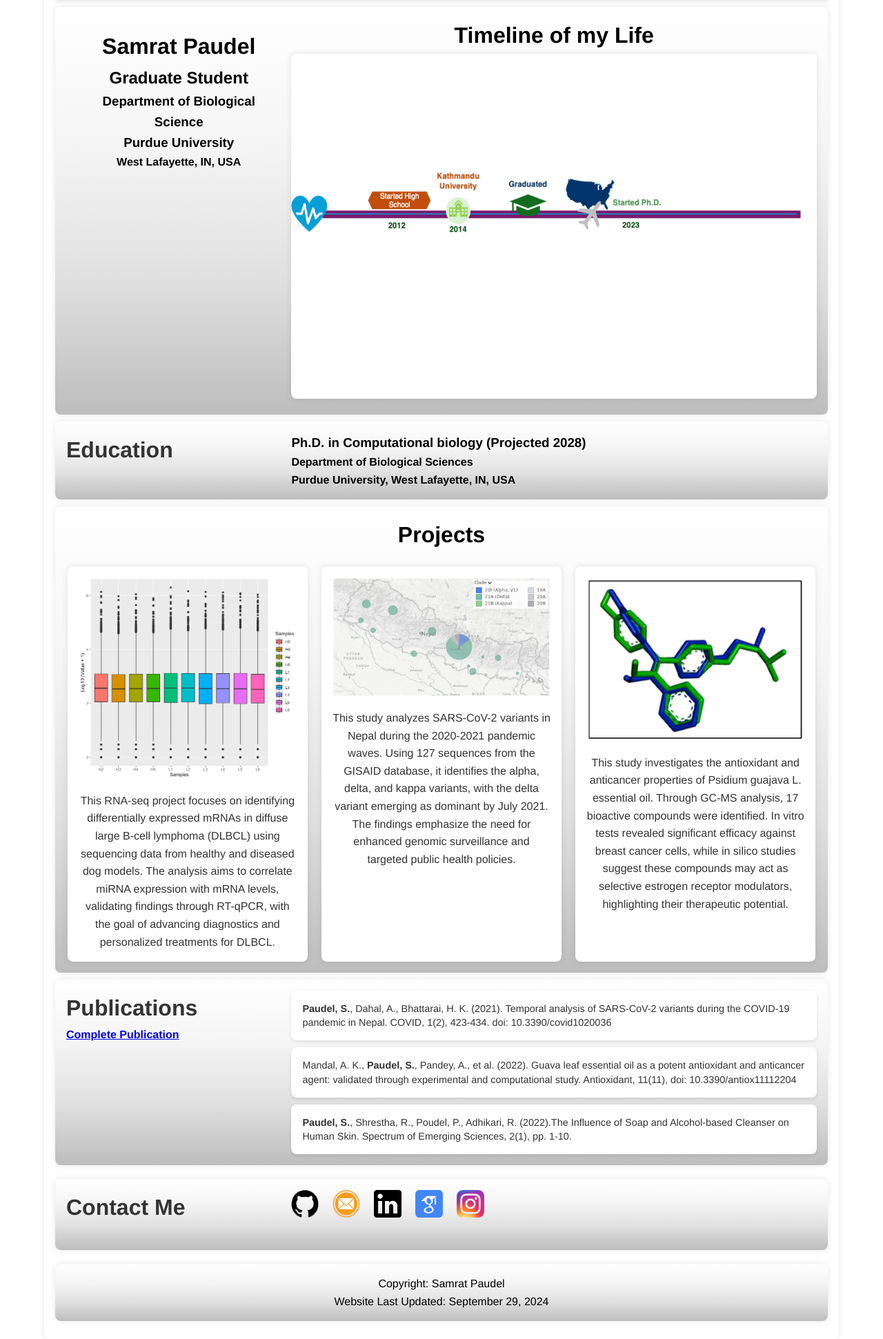
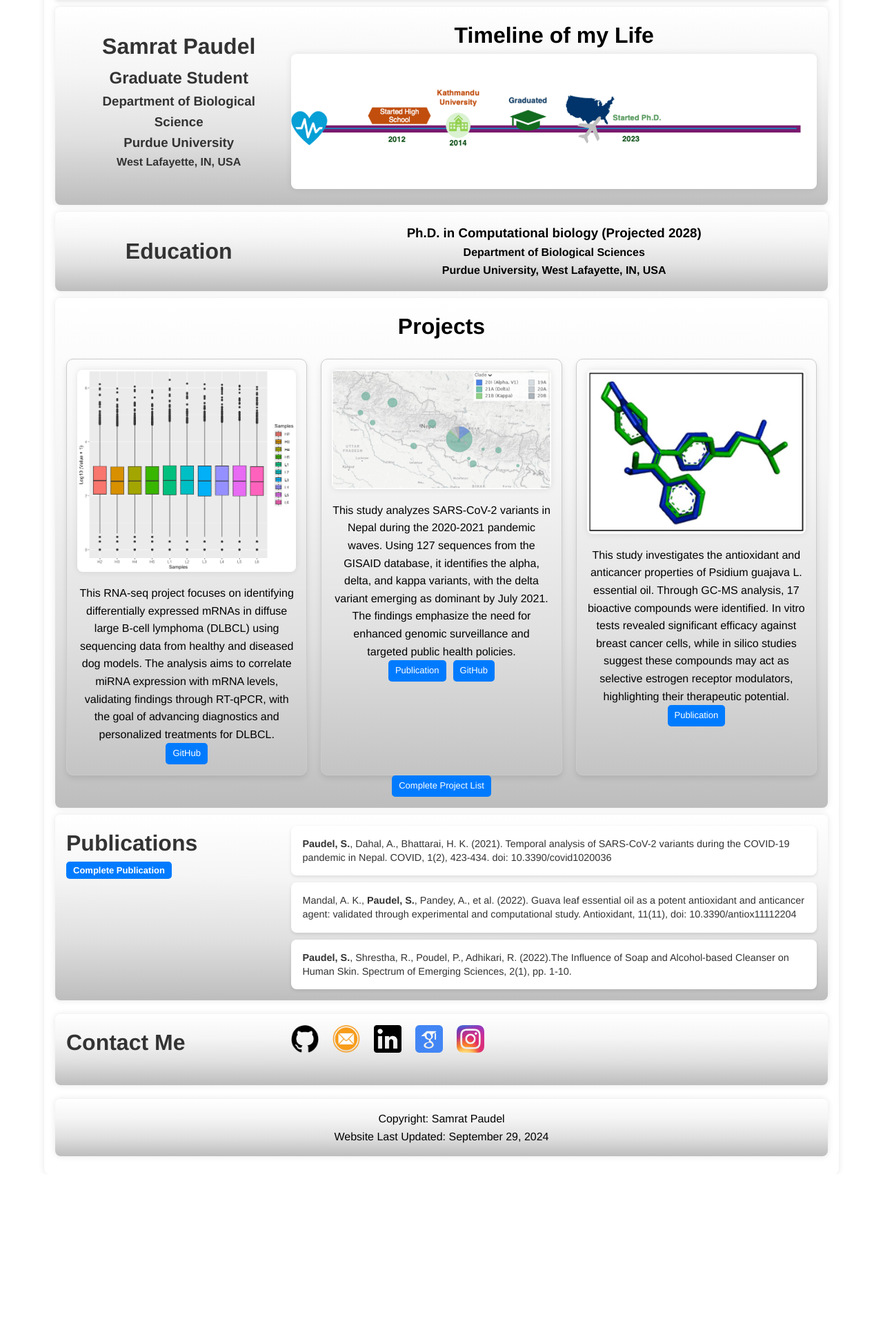
Before and after one commit to paudelsam/paudelsam.github.io, a PHP site: page / in a window 1280 px wide. Shown: the part 137-2078 px from the top of the page at 69% size. After the commit the page ends 1813 px from the top, so only its background shows below. Run offline with PHP 8.4, Linux system fonts and the light colour scheme.

Commit message:
Add files via upload

```diff
--- a/css/style.css
+++ b/css/style.css
@@ -96,82 +110,39 @@ header .button button:hover {
     color: #555;
 }
 
-/* Button styles */
-.button {
+/* Flexbox layout for about_me and education containers */
+.about_me, .education {
     display: flex;
-    gap: 10px;
-}
-
-.button button {
-    background-color: #007BFF; /* Bootstrap primary color */
-    color: white;
-    border: none;
-    padding: 10px 15px;
-    border-radius: 5px;
-    cursor: pointer;
-    font-size: 1rem;
-    transition: background-color 0.3s ease;
-}
-
-/* Button hover effect */
-.button button:hover {
-    background-color: #0056b3; /* Darker blue on hover */
-}
-
-/* Flexbox layout for about_me container */
-.about_me {
-    display: flex;
-    margin: 10px 0; /* Space between blocks */
+  margin: 10px 0;
     background: var(--gradient);
     padding: 16px;
     border-radius: 8px;
     box-shadow: 0 0 10px rgba(0, 0, 0, 0.1);
 }
 
-/* About Me Section: 30% width */
-.about_me .heading {
-    text-align: center;
-    flex: 0 0 30%; /* Fixed 30% width */
+.about_me .heading, .education .heading {
+  flex: 0 0 30%;
     padding: 16px;
-}
-
-/* Timeline Section: 70% width */
-.about_me .timeline {
-    flex: 0 0 70%; /* Fixed 70% width */
+  font-weight: bold;
+  color: #333;
   text-align: center;
 }
 
-.timeline img {
-    width: 100%; /* Full width for images */
-    border-radius: 8px; /* Consistent rounded corners */
-    box-shadow: 0 0 10px rgba(0, 0, 0, 0.1);
+.about_me .timeline, .education .content {
+  flex: 0 0 70%;
+  text-align: center;
 }
 
-/* Education Section */
-.education {
-    display: flex;
-    margin: 10px 0; /* Space between blocks */
-    background: var(--gradient);
-    padding: 16px;
+.timeline img, .project-image {
+  width: 100%;
     border-radius: 8px;
     box-shadow: 0 0 10px rgba(0, 0, 0, 0.1);
-}
-
-.education .heading {
-    flex: 0 0 30%; /* Fixed 30% width */
-    font-weight: bold;
-    padding-right: 10px; /* Space between heading and content */
-    color: #333; /* Darker color for better readability */
-}
-
-.education .content {
-    flex: 1; /* Takes remaining space */
 }
 
 /* Projects Section */
 .projects {
     text-align: center;
-    margin: 10px 0; /* Space between blocks */
+  margin: 10px 0;
     background: var(--gradient);
     padding: 16px;
     border-radius: 8px;
@@ -179,162 +150,150 @@ header .button button:hover {
 }
 
 .projects-heading {
-    font-size: 2rem; /* Adjust the size of the heading */
-    margin-bottom: 20px; /* Space below the heading */
+  font-size: 2rem;
+  margin-bottom: 20px;
 }
 
 .project-container {
-    display: flex;
-    justify-content: center; /* Center the project boxes */
-    flex-wrap: wrap; /* Allow wrapping to the next line */
-    gap: 20px; /* Space between project boxes */
+  display: grid;
+  grid-template-columns: repeat(auto-fit, minmax(300px, 1fr));
+  gap: 20px;
 }
 
 .project-box {
-    background-color: #ffffff; /* Consistent white background */
-    border-radius: 8px;
-    box-shadow: 0 0 10px rgba(0, 0, 0, 0.1);
-    text-decoration: none; /* Remove underline from links */
-    color: #333; /* Text color */
-    width: 32%; /* Adjust width to fit three boxes in one row */
-    padding: 16px; /* Inner padding */
-    transition: transform 0.3s; /* Smooth scale effect on hover */
+  border: 1px solid #ccc;
+  padding: 15px;
+  border-radius: 10px;
+  box-shadow: 0px 4px 8px rgba(0, 0, 0, 0.1);
+  transition: transform 0.3s ease;
 }
 
 .project-box:hover {
-    transform: scale(1.05); /* Slightly enlarge the box on hover */
-}
-
-.project-image {
-    width: 100%; /* Full width for the image */
-    border-radius: 8px; /* Consistent rounded corners */
-    margin-bottom: 10px; /* Space below the image */
+  transform: translateY(-5px);
 }
 
 .project-description {
-    font-size: 1rem; /* Font size for the description */
-    text-align: center; /* Center the text */
+  margin-top: 10px;
+  font-size: 1em;
 }
 
-/* Responsive Design */
-@media (max-width: 768px) {
-    .about_me, .education {
-        flex-direction: column; /* Stack elements on smaller screens */
+.project-buttons, .publication-box {
+  display: flex;
+  justify-content: center;
+  gap: 10px;
 }
 
-    .about_me .heading,
-    .about_me .timeline,
-    .education .heading,
-    .education .content {
-        flex: 1 1 100%; /* Full width on smaller screens */
+.btn {
+  text-decoration: none;
+  font-size: small;
+  background-color: #007BFF;
+  color: white;
+  padding: 5px 10px;
+  border-radius: 5px;
+  transition: background-color 0.3s ease;
+  text-align: center;
 }
 
-    .timeline img {
-        width: 100%;
+.btn:hover {
+  background-color: #0056b3;
 }
 
-    .project-box {
-        width: 90%; /* Adjust width on smaller screens */
-    }
-}
 
 /* Publications Section */
 .publications {
     text-align: left;
     display: flex;
-    margin: 10px 0; /* Space between blocks */
-    background: var(--gradient); /* Gradient background */
+  margin: 10px 0;
+  background: var(--gradient);
     padding: 16px;
     border-radius: 8px;
-    box-shadow: 0 0 10px rgba(0, 0, 0, 0.1); /* Shadow for depth */
+  box-shadow: 0 0 10px rgba(0, 0, 0, 0.1);
 }
 
 .publications .heading {
-    flex: 0 0 30%; /* Fixed 30% width for heading */
+  flex: 0 0 30%;
+  padding-right: 10px;
     font-weight: bold;
-    padding-right: 10px; /* Space between heading and content */
-    color: #333; /* Darker color for better readability */
-    text-align: left; /* Center the heading */
+  color: #333;
+  text-align: left;
 }
 
 .publications .content {
-    flex: 1; /* Takes remaining space */
+  flex: 1;
     display: flex;
-    flex-direction: column; /* Stack publication titles vertically */
-    gap: 10px; /* Space between publication boxes */
+  flex-direction: column;
+  gap: 10px;
 }
 
 .publication-box {
-    display: flex; /* Flex display for alignment */
-    background-color: #ffffff; /* White background for publication boxes */
-    border-radius: 8px; /* Rounded corners */
-    box-shadow: 0 2px 5px rgba(0, 0, 0, 0.1); /* Shadow for depth */
-    text-decoration: none; /* Remove underline from links */
-    color: #333; /* Text color */
-    padding: 16px; /* Inner padding */
-    transition: transform 0.3s; /* Smooth scale effect on hover */
+  background-color: #ffffff;
+  border-radius: 8px;
+  box-shadow: 0 2px 5px rgba(0, 0, 0, 0.1);
+  text-decoration: none;
+  color: #333;
+  padding: 16px;
+  transition: transform 0.3s;
 }
 
 .publication-box:hover {
-    transform: scale(1.02); /* Slightly enlarge the box on hover */
+  transform: scale(1.02);
 }
 
 .publication_title {
-    font-size: 0.9rem; /* Font size for the publication title */
-    line-height: 1.4; /* Line height for better readability */
+  font-size: 0.9rem;
+  line-height: 1.4;
 }
+
+/* Contact Section */
 .contact {
-    display: flex; /* Flex display for layout */
-    margin: 20px 0; /* Space above and below the contact section */
-    background: var(--gradient); /* Gradient background */
-    padding: 16px; /* Inner padding */
-    border-radius: 8px; /* Rounded corners */
-    box-shadow: 0 0 10px rgba(0, 0, 0, 0.1); /* Shadow for depth */
+  display: flex;
+  margin: 20px 0;
+  background: var(--gradient);
+  padding: 16px;
+  border-radius: 8px;
+  box-shadow: 0 0 10px rgba(0, 0, 0, 0.1);
 }
 
 .contact .heading {
-    flex: 0 0 30%; /* Fixed 30% width for the heading */
+  flex: 0 0 30%;
+  padding-right: 10px;
     font-weight: bold;
-    color: #333; /* Dark color for readability */
-    padding-right: 10px; /* Space between heading and content */
+  color: #333;
 }
 
 .contact .content {
-    flex: 1; /* Take remaining space for icons */
+  flex: 1;
 }
 
-
 .contact h1 {
-    font-size: 2rem; /* Size of the heading */
-    margin-bottom: 20px; /* Space below the heading */
+  font-size: 2rem;
+  margin-bottom: 20px;
 }
 
 .contact-icons {
-    display: flex; /* Flex display for icons */
-    justify-content: flex-start; /* Align icons to the left */
-    gap: 20px; /* Space between icons */
+  display: flex;
+  gap: 20px;
 }
 
 .contact-icon {
-    display: inline-block; /* Keep icons inline */
-    transition: transform 0.3s; /* Smooth scale effect on hover */
+  transition: transform 0.3s;
 }
 
 .contact-icon img {
-    width: 40px; /* Icon size */
-    height: 40px; /* Icon size */
+  width: 40px;
+  height: 40px;
 }
 
 .contact-icon:hover {
-    transform: scale(1.1); /* Slightly enlarge the icon on hover */
+  transform: scale(1.1);
 }
 
 /* Copyright Section */
 .copyright {
     text-align: center;
-    margin: 10px 0; /* Space between blocks */
-    background: var(--gradient); /* Gradient background */
+  margin: 10px 0;
+  background: var(--gradient);
     padding: 16px;
     border-radius: 8px;
-    box-shadow: 0 0 10px rgba(0, 0, 0, 0.1); /* Shadow for depth */
+  box-shadow: 0 0 10px rgba(0, 0, 0, 0.1);
 }
--- a/index.html
+++ b/index.html
@@ -47,7 +47,7 @@
   </div>
   <div class = "timeline">
     <h1>Timeline of my Life</h1>
-    <img src="/img/timeline.png" alt="Timeline of my life", height="500", width = 100%>
+    <img , alt="Timeline of my life" src="/img/timeline.png" width=100%>
   </div>
 </div>
 
@@ -66,34 +66,72 @@
 <div id="projects" class="projects">
   <h2 class="projects-heading">Projects</h2>
   <div class="project-container">
-    <a href="project-url-1" class="project-box">
-      <img src="img/rnaseq.png" alt="rnaseq" class="project-image">
-      <p class="project-description">This RNA-seq project focuses on identifying differentially expressed mRNAs in diffuse
-        large B-cell lymphoma (DLBCL) using sequencing data from healthy and diseased dog models. The analysis aims to
-        correlate miRNA expression with mRNA levels, validating findings through RT-qPCR, with the goal of advancing
-        diagnostics and personalized treatments for DLBCL.</p>
-    </a>
-    <a href="https://doi.org/10.3390/covid1020036" class="project-box">
-      <img src="img/covid.png" alt="covid-nepal" class="project-image">
-      <p class="project-description">This study analyzes SARS-CoV-2 variants in Nepal during the 2020-2021 pandemic waves.
-        Using 127 sequences from the GISAID database, it identifies the alpha, delta, and kappa variants, with the delta
-        variant emerging as dominant by July 2021. The findings emphasize the need for enhanced genomic surveillance and
-        targeted public health policies.</p>
-    </a>
-    <a href="https://doi.org/10.3390/antiox11112204" class="project-box">
-      <img src="img/guava.jpg" alt="guava-leaf" class="project-image">
-      <p class="project-description">This study investigates the antioxidant and anticancer properties of
-        Psidium guajava L. essential oil. Through GC-MS analysis, 17 bioactive compounds were identified. In vitro tests
-        revealed significant efficacy against breast cancer cells, while in silico studies suggest these compounds may
-        act as selective estrogen receptor modulators, highlighting their therapeutic potential.</p>
-    </a>
+
+    <!-- RNA-seq project -->
+    <div class="project-box">
+      <a href="project-url-1">
+        <img alt="rnaseq" class="project-image" src="img/rnaseq.png">
+      </a>
+      <p class="project-description">
+        This RNA-seq project focuses on identifying differentially expressed mRNAs in diffuse large B-cell lymphoma
+        (DLBCL)
+        using sequencing data from healthy and diseased dog models. The analysis aims to correlate miRNA expression with
+        mRNA levels,
+        validating findings through RT-qPCR, with the goal of advancing diagnostics and personalized treatments for
+        DLBCL.
+      </p>
+      <div class="project-buttons">
+        <!--        <a href="publication-url-1" class="btn">Publication</a>-->
+        <a class="btn" href="https://github.com/your-github-repo-1">GitHub</a>
+      </div>
+    </div>
+
+
+    <!-- SARS-CoV-2 study project -->
+    <div class="project-box">
+      <a href="https://doi.org/10.3390/covid1020036">
+        <img alt="covid-nepal" class="project-image" src="img/covid.png">
+      </a>
+      <p class="project-description">
+        This study analyzes SARS-CoV-2 variants in Nepal during the 2020-2021 pandemic waves. Using 127 sequences from
+        the GISAID database,
+        it identifies the alpha, delta, and kappa variants, with the delta variant emerging as dominant by July 2021.
+        The findings emphasize the need for enhanced genomic surveillance and targeted public health policies.
+      </p>
+      <div class="project-buttons">
+        <a class="btn" href="https://doi.org/10.3390/covid1020036">Publication</a>
+        <a class="btn" href="https://github.com/psam96/sars_cov2_mdpi">GitHub</a>
+      </div>
+    </div>
+
+    <!-- Guava leaf study project -->
+    <div class="project-box">
+      <a href="https://doi.org/10.3390/antiox11112204">
+        <img alt="guava-leaf" class="project-image" src="img/guava.jpg">
+      </a>
+      <p class="project-description">
+        This study investigates the antioxidant and anticancer properties of Psidium guajava L. essential oil.
+        Through GC-MS analysis, 17 bioactive compounds were identified. In vitro tests revealed significant efficacy
+        against breast cancer cells, while in silico studies suggest these compounds may act as selective estrogen
+        receptor modulators, highlighting their therapeutic potential.
+      </p>
+      <div class="project-buttons">
+        <a class="btn" href="https://doi.org/10.3390/antiox11112204">Publication</a>
+      </div>
+    </div>
+
+  </div>
+  <div class="project-buttons">
+    <a class="btn" href="projects.html" target="_blank">Complete Project List</a>
   </div>
 </div>
+
 
 <div id="publications" class="publications">
     <div class="heading">
         <h1>Publications</h1>
-        <a href="https://scholar.google.com/citations?user=O36WstsAAAAJ&hl=en" class="complete-link">Complete Publication</a>
+      <a class="btn" href="https://scholar.google.com/citations?user=O36WstsAAAAJ&hl=en" target="_blank">Complete
+        Publication</a>
     </div>
     <div class="content">
         <a href="https://doi.org/10.3390/covid1020036" class="publication-box">
```
Also changed, not shown: other parts of css/style.css (+35 -21 lines), projects.html (added, +153 -0 lines), img/match_maker.png (added), img/timeline.png. Lines whose indentation alone changed are shown as unchanged.
